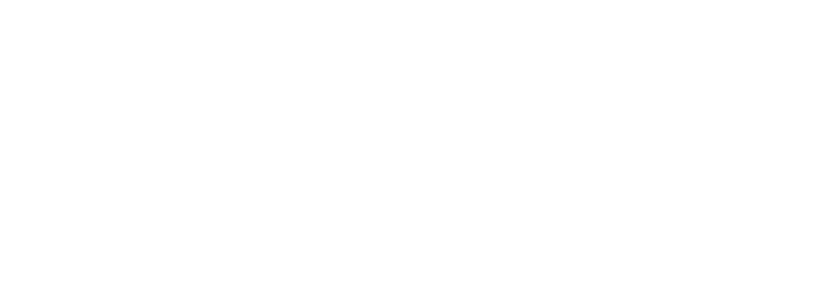
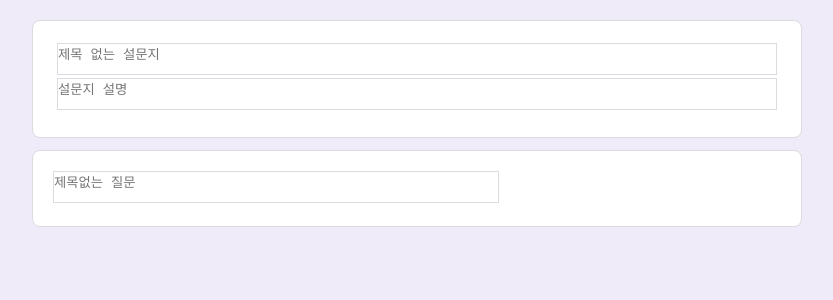
Before and after one commit to minami-cs/google-survey-react, a React (Create React App) app: page / in a window 1280 px wide. Shown: the top 300 px of the page, without its empty margins (223-1056 px from the left). Built offline with nearby package versions, Linux system fonts and the light colour scheme.

Commit message:
Add: 컴포넌트 및 레이아웃 구상용 샘플 NewForm 페이지 생성 및 필요한 theme 추가

```diff
--- a/src/App.tsx
+++ /dev/null
@@ -1,9 +0,0 @@
-function App() {
-  return (
-    <div className="App">
-      <header className="App-header" />
-    </div>
-  );
-}
-
-export default App;
--- a/src/Router.tsx
+++ b/src/Router.tsx
@@ -1,11 +1,11 @@
 import { BrowserRouter, Route, Routes } from 'react-router-dom';
-import App from './App';
+import NewForm from './pages/NewForm/NewForm';
 
 export default function Router() {
   return (
     <BrowserRouter>
       <Routes>
-        <Route path="/" element={<App />} />
+        <Route path="/" element={<NewForm />} />
       </Routes>
     </BrowserRouter>
   );
--- a/src/index.css
+++ /dev/null
@@ -1,13 +0,0 @@
-body {
-  margin: 0;
-  font-family: -apple-system, BlinkMacSystemFont, 'Segoe UI', 'Roboto', 'Oxygen',
-    'Ubuntu', 'Cantarell', 'Fira Sans', 'Droid Sans', 'Helvetica Neue',
-    sans-serif;
-  -webkit-font-smoothing: antialiased;
-  -moz-osx-font-smoothing: grayscale;
-}
-
-code {
-  font-family: source-code-pro, Menlo, Monaco, Consolas, 'Courier New',
-    monospace;
-}
--- a/src/index.tsx
+++ b/src/index.tsx
@@ -1,6 +1,5 @@
 import ReactDOM from 'react-dom';
 import { ThemeProvider } from 'styled-components';
-import './index.css';
 import Router from './Router';
 import GlobalStyle from './styles/GlobalStyle';
 import theme from './styles/theme';
--- /dev/null
+++ b/src/pages/NewForm/NewForm.tsx
@@ -0,0 +1,69 @@
+import styled from 'styled-components';
+
+export default function NewForm() {
+  return (
+    <Wrapper>
+      <Main>
+        <Section>
+          <Header>
+            <HeaderTitle placeholder="제목 없는 설문지" />
+            <HeaderDescription placeholder="설문지 설명" />
+          </Header>
+        </Section>
+        <Section>
+          <Question>
+            <QuestionTitle placeholder="제목없는 질문" />
+          </Question>
+        </Section>
+      </Main>
+    </Wrapper>
+  );
+}
+
+const Wrapper = styled.div`
+  width: 100%;
+  min-height: 100vh;
+  height: 100%;
+  background-color: ${({ theme }) => theme.backgroundColor};
+`;
+
+const Main = styled.main`
+  max-width: 770px;
+  margin: 0 auto;
+  padding-top: 20px;
+`;
+
+const Section = styled.section``;
+
+const Header = styled.div`
+  padding: 22px 24px 24px 24px;
+  border: 1px solid ${({ theme }) => theme.borderColor};
+  border-radius: 8px;
+  background-color: ${({ theme }) => theme.basicWhite};
+`;
+
+const HeaderTitle = styled.textarea`
+  resize: none;
+  width: 100%;
+  border: 1px solid ${({ theme }) => theme.borderColor};
+`;
+
+const HeaderDescription = styled.textarea`
+  resize: none;
+  width: 100%;
+  border: 1px solid ${({ theme }) => theme.borderColor};
+`;
+
+const Question = styled.div`
+  margin-top: 12px;
+  padding: 20px;
+  border: 1px solid ${({ theme }) => theme.borderColor};
+  border-radius: 8px;
+  background-color: ${({ theme }) => theme.basicWhite};
+`;
+
+const QuestionTitle = styled.textarea`
+  resize: none;
+  width: 446px;
+  border: 1px solid ${({ theme }) => theme.borderColor};
+`;
--- a/src/styles/theme.tsx
+++ b/src/styles/theme.tsx
@@ -4,6 +4,7 @@ const theme = {
   backgroundColor: '#f0ebf8',
   titleColor: '#202124',
   borderColor: '#dadce0',
+  basicWhite: '#fff',
   lightGrey: '#b9b9b9',
   buttonGrey: '#bdbdbd',
   iconGrey: '#5f6368',
```
